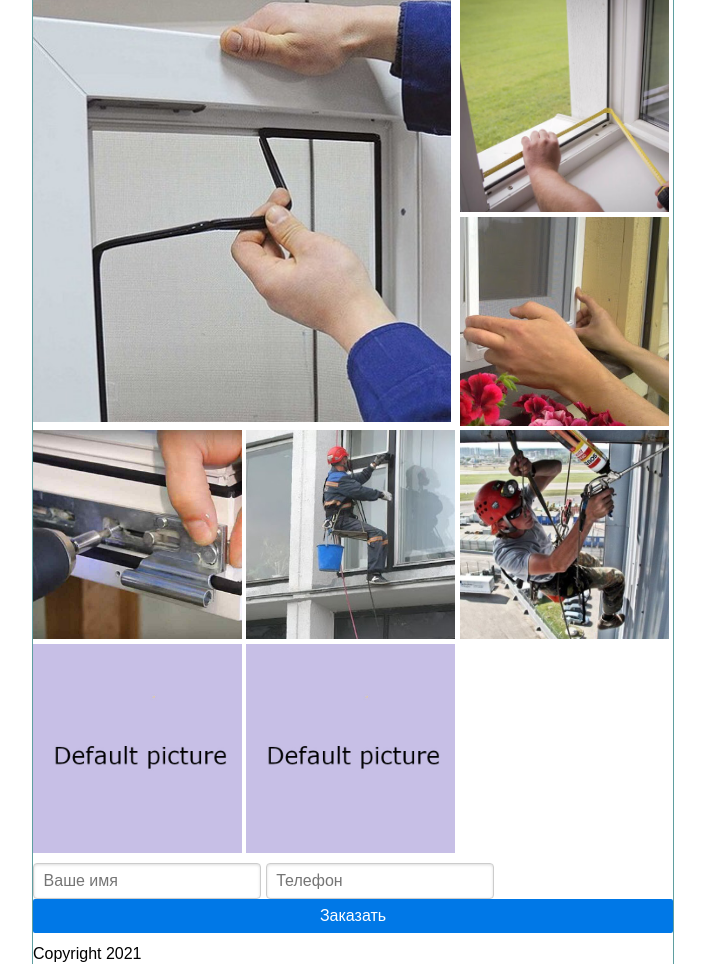
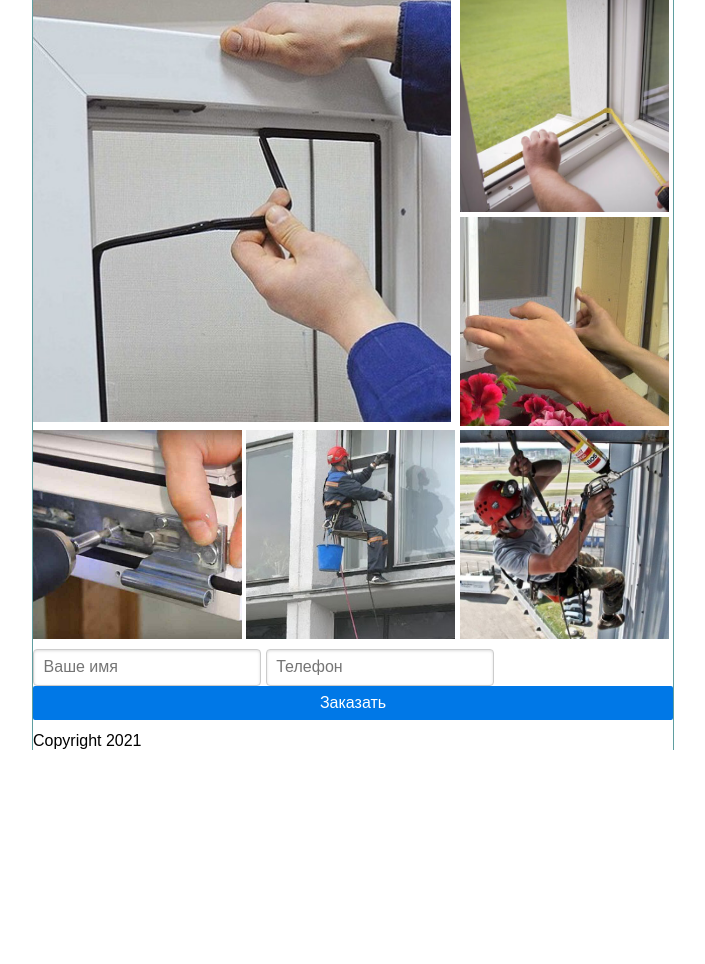
Before and after one commit to verton1337/remontnik, a Django app: page / in a window 1280 px wide. Shown: the part 214-1178 px from the top of the page, without its empty margins (287-992 px from the left). After the commit the page ends 964 px from the top, so only its background shows below. Run offline with Django 3.2, Linux system fonts and the light colour scheme.

Commit message:
removed default pics

```diff
--- a/mainapp/templates/mainapp/index.html
+++ b/mainapp/templates/mainapp/index.html
@@ -17,11 +17,7 @@
                 <div class="pure-u-1-3"><img src="{% static '/img/gallery/5.jpg' %}" alt="product"></div>
                 <div class="pure-u-1-3"><img src="{% static '/img/gallery/6.jpg' %}" alt="product"></div>
             </div>
-            <div class="pure-g">
-                <div class="pure-u-1-3"><img src="{% static '/img/gallery/default.jpg' %}" alt="product"></div>
-                <div class="pure-u-1-3"><img src="{% static '/img/gallery/default.jpg' %}" alt="product"></div>
 
-            </div>
         </div>
 
         <form class="pure-form">
```
